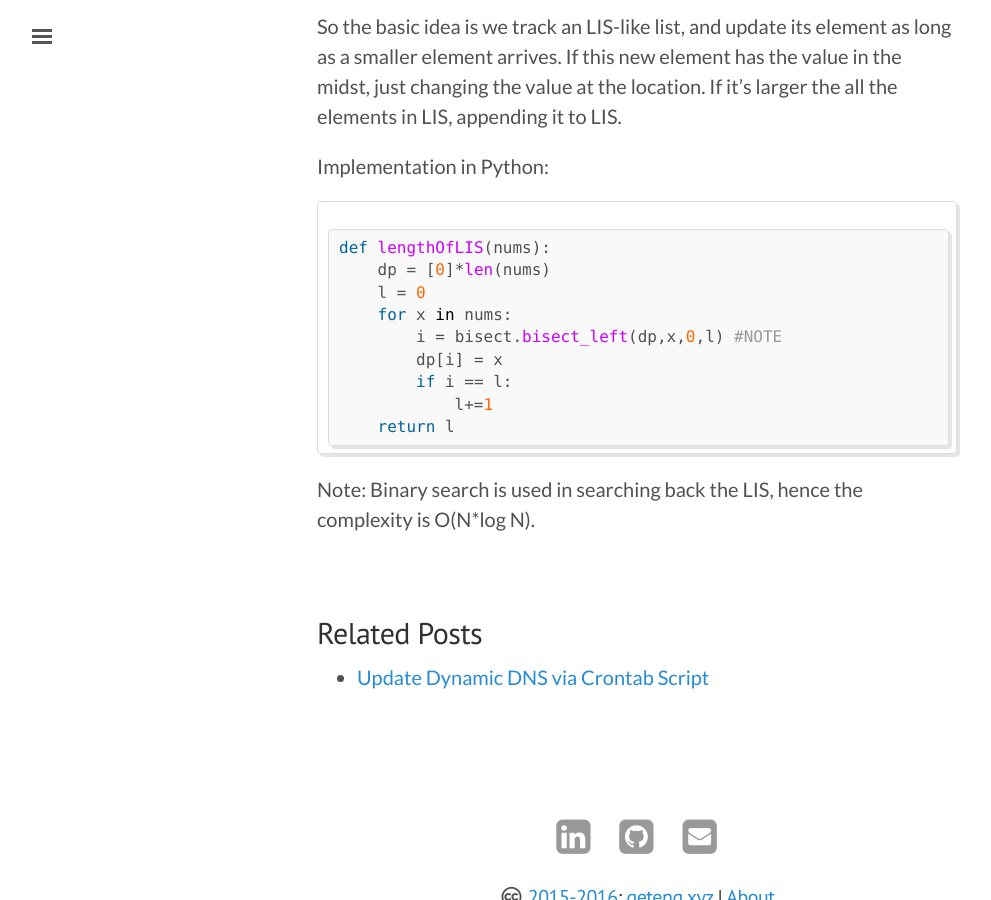
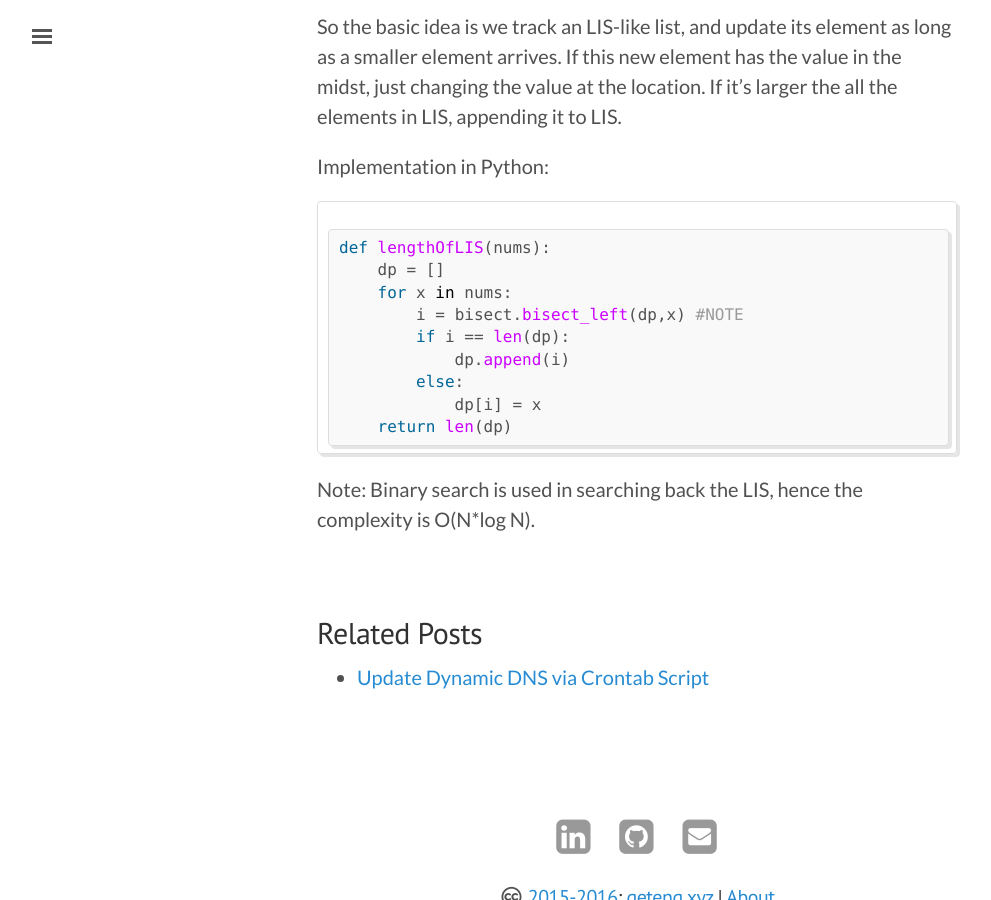
Before and after one commit to tengg/tengg.github.io, a Jekyll site: the page built from _posts/2016-07-23-lis.md, in a window 1280 px wide and 900 px high, scrolled down 1910 px. Shown: the whole window, without its empty margins (3-994 px from the left). Built offline with Jekyll 4.4.1, drawn with Linux system fonts in a browser that asks for light colours; nearby versions of some CDN libraries; some web fonts are replaced; comment, search, counter and statistics services are not loaded.

Commit message:
Update 2016-07-23-lis.md

````diff
--- a/_posts/2016-07-23-lis.md
+++ b/_posts/2016-07-23-lis.md
@@ -71,14 +71,14 @@ Implementation in Python:
 
 ```python
 def lengthOfLIS(nums):
-    dp = [0]*len(nums)
-    l = 0
+    dp = []
     for x in nums:
-        i = bisect.bisect_left(dp,x,0,l) #NOTE
-        dp[i] = x
-        if i == l:
-            l+=1
-    return l
+        i = bisect.bisect_left(dp,x) #NOTE
+        if i == len(dp):
+            dp.append(i)
+        else:
+            dp[i] = x
+    return len(dp)
 ```
 
 Note: Binary search is used in searching back the LIS, hence the complexity is O(N*log N).
````
